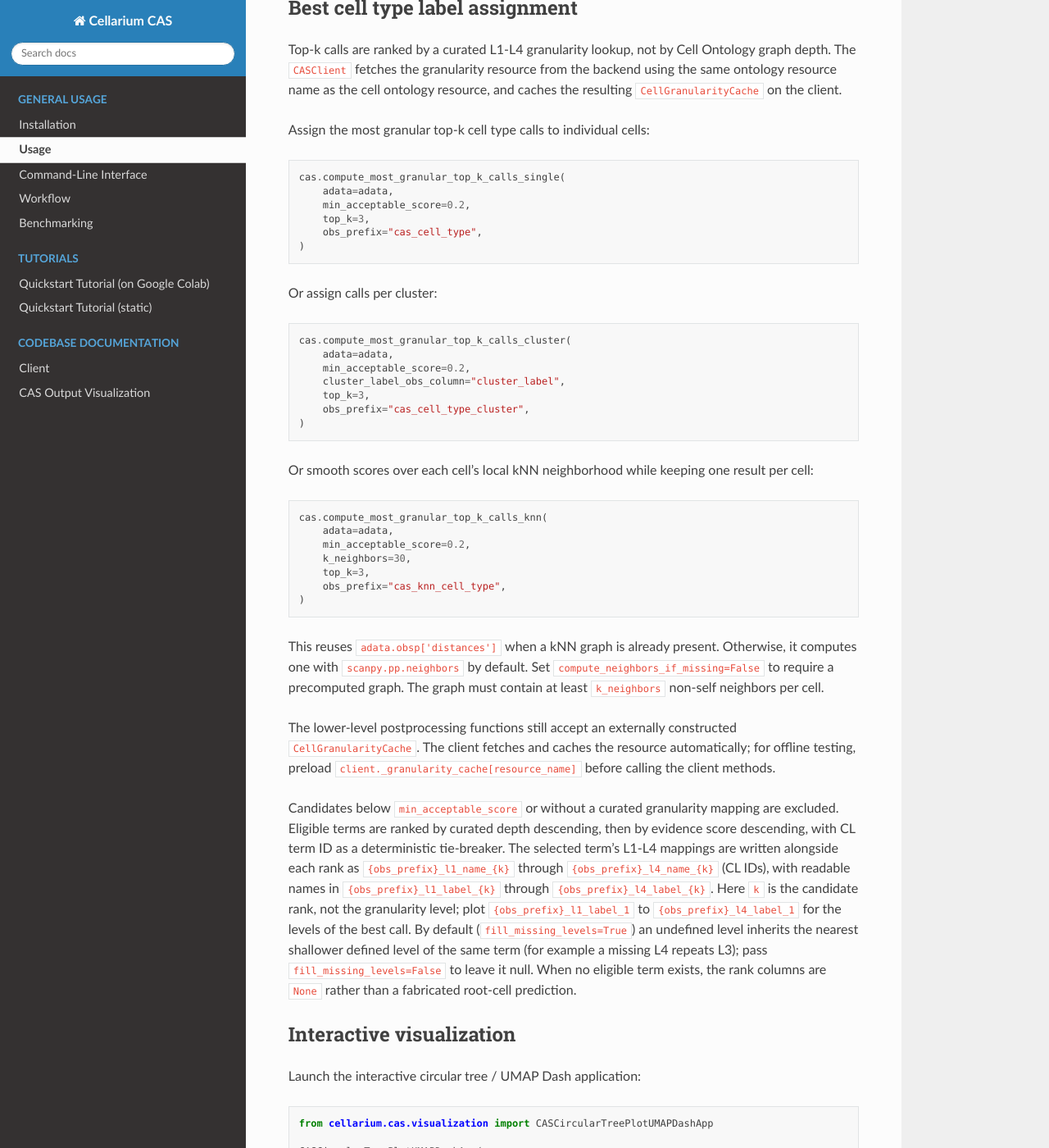
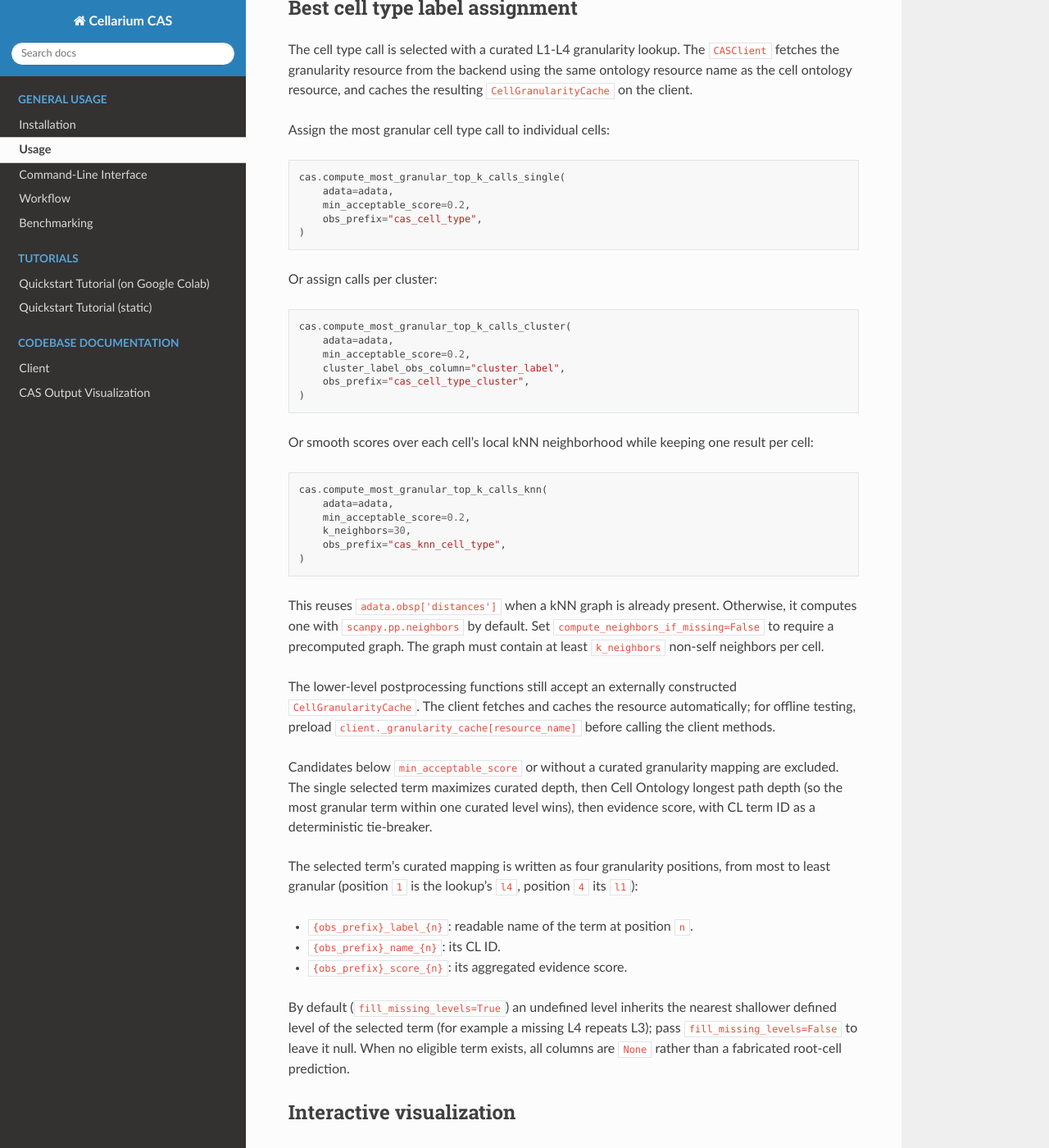
Before and after one commit to cellarium-ai/cellarium-cas, a Sphinx documentation site: the page built from docs/source/modules/usage.rst, in a window 1280 px wide and 1400 px high, scrolled down 1529 px. Shown: the whole window at 82% size. Built offline with Sphinx 7.4.7 and the Read the Docs theme 3.1.0, drawn with Linux system fonts in a browser that asks for light colours; pages that are not in the unit, such as notebooks, are missing from menus; the version number could not be read and is left out.

Commit message:
feat: #149 improve granularity level annotation [3]

```diff
--- a/docs/source/modules/cli.rst
+++ b/docs/source/modules/cli.rst
@@ -19,11 +19,11 @@ annotate
 Annotate a local ``.h5ad`` file using the CAS ontology-aware strategy and write outputs
 to a directory. The output directory will contain ``ontology_response.json``,
 ``ontology_resource.json``, and ``metadata.json`` by default. Pass ``--infer-labels``
-to also write ``inferred_labels.csv`` with per-cell top-k cell type assignments.
+to also write ``inferred_labels.csv`` with per-cell cell type assignments at four granularity positions.
 Pass ``--cluster-label`` to additionally compute cluster-level label calls. Pass
 ``--knn-smoothing K`` to smooth CAS scores for each cell over its ``K`` nearest query-cell
 neighbors while preserving single-cell resolution; this writes ``cas_knn_cell_type_*`` columns.
-Top-k ranking uses the curated L1-L4 granularity lookup. The lookup is fetched from the
+Call selection uses the curated L1-L4 granularity lookup. The lookup is fetched from the
 backend with the same ontology resource name as the cell ontology resource and cached on the
 ``CASClient``.
 
--- a/docs/source/modules/usage.rst
+++ b/docs/source/modules/usage.rst
@@ -65,17 +65,15 @@ in ``adata.uns['cas_metadata']``::
 Best cell type label assignment
 ---------------------------------
 
-Top-k calls are ranked by a curated L1-L4 granularity lookup, not by Cell Ontology graph
-depth. The ``CASClient`` fetches the granularity resource from the backend using the same
+The cell type call is selected with a curated L1-L4 granularity lookup. The ``CASClient`` fetches the granularity resource from the backend using the same
 ontology resource name as the cell ontology resource, and caches the resulting
 ``CellGranularityCache`` on the client.
 
-Assign the most granular top-k cell type calls to individual cells::
+Assign the most granular cell type call to individual cells::
 
     cas.compute_most_granular_top_k_calls_single(
         adata=adata,
         min_acceptable_score=0.2,
-        top_k=3,
         obs_prefix="cas_cell_type",
     )
 
@@ -85,7 +83,6 @@ Or assign calls per cluster::
         adata=adata,
         min_acceptable_score=0.2,
         cluster_label_obs_column="cluster_label",
-        top_k=3,
         obs_prefix="cas_cell_type_cluster",
     )
 
@@ -95,7 +92,6 @@ Or smooth scores over each cell's local kNN neighborhood while keeping one resul
         adata=adata,
         min_acceptable_score=0.2,
         k_neighbors=30,
-        top_k=3,
         obs_prefix="cas_knn_cell_type",
     )
 
@@ -110,16 +106,21 @@ offline testing, preload ``client._granularity_cache[resource_name]`` before cal
 client methods.
 
 Candidates below ``min_acceptable_score`` or without a curated granularity mapping are
-excluded. Eligible terms are ranked by curated depth descending, then by evidence score
-descending, with CL term ID as a deterministic tie-breaker. The selected term's L1-L4
-mappings are written alongside each rank as ``{obs_prefix}_l1_name_{k}`` through
-``{obs_prefix}_l4_name_{k}`` (CL IDs), with readable names in ``{obs_prefix}_l1_label_{k}``
-through ``{obs_prefix}_l4_label_{k}``. Here ``k`` is the candidate rank, not the granularity
-level; plot ``{obs_prefix}_l1_label_1`` to ``{obs_prefix}_l4_label_1`` for the levels of the
-best call. By default (``fill_missing_levels=True``) an undefined level inherits the nearest shallower
-defined level of the same term (for example a missing L4 repeats L3); pass
-``fill_missing_levels=False`` to leave it null. When no eligible term exists, the rank columns are ``None``
-rather than a fabricated root-cell prediction.
+excluded. The single selected term maximizes curated depth, then Cell Ontology longest path
+depth (so the most granular term within one curated level wins), then evidence score, with CL
+term ID as a deterministic tie-breaker.
+
+The selected term's curated mapping is written as four granularity positions, from most to least
+granular (position ``1`` is the lookup's ``l4``, position ``4`` its ``l1``):
+
+- ``{obs_prefix}_label_{n}``: readable name of the term at position ``n``.
+- ``{obs_prefix}_name_{n}``: its CL ID.
+- ``{obs_prefix}_score_{n}``: its aggregated evidence score.
+
+By default (``fill_missing_levels=True``) an undefined level inherits the nearest shallower
+defined level of the selected term (for example a missing L4 repeats L3); pass
+``fill_missing_levels=False`` to leave it null. When no eligible term exists, all columns are
+``None`` rather than a fabricated root-cell prediction.
 
 Interactive visualization
 --------------------------
```
Also changed, not shown: CHANGELOG.rst (+6 -4 lines), docs/source/notebooks/quickstart_tutorial.ipynb, 7 other files.
